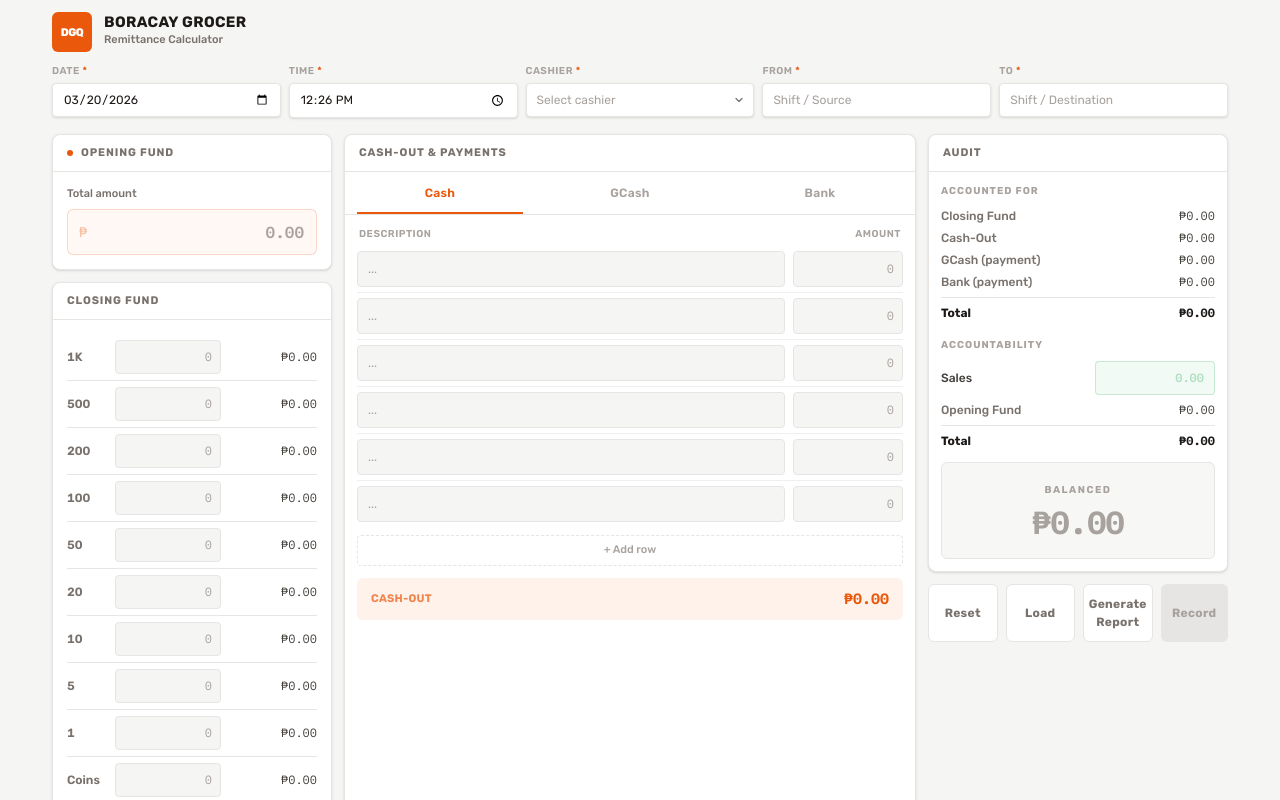
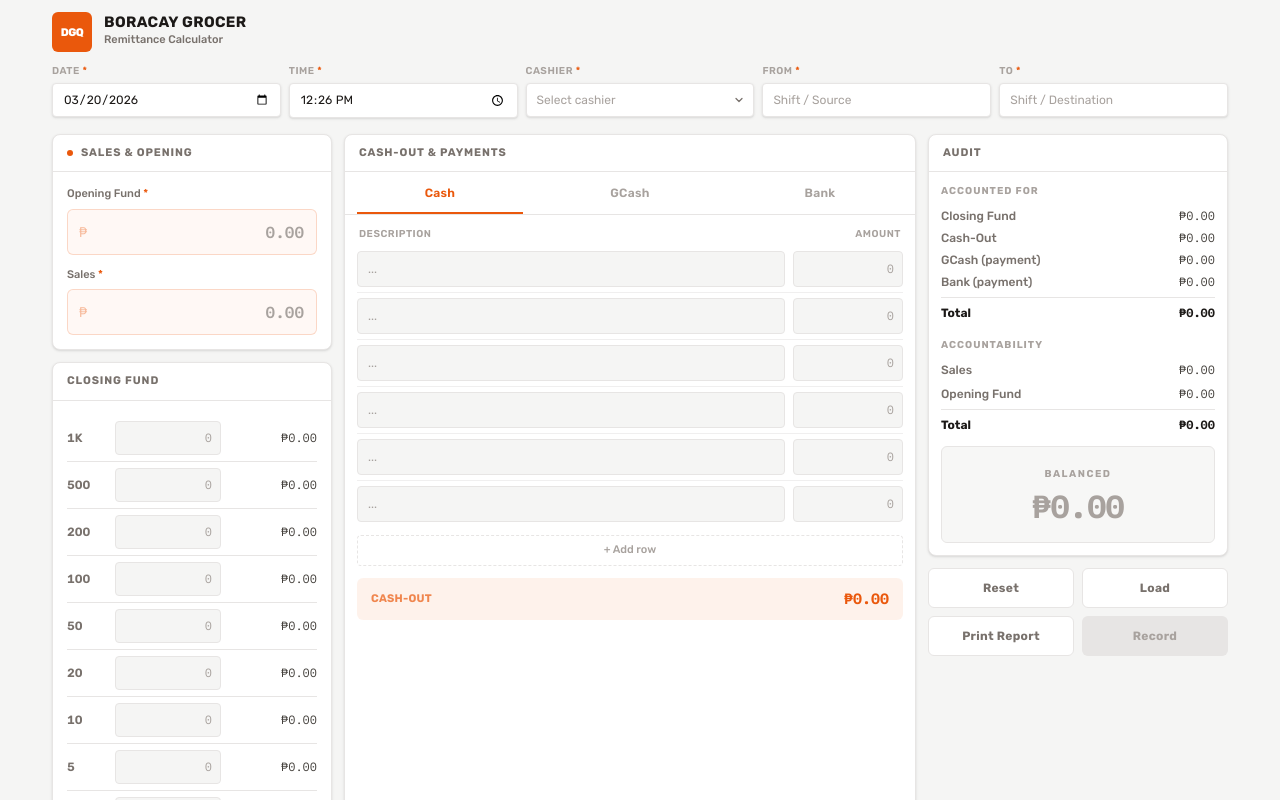
Before and after one commit to marlonjohnynion/dgq-app, a Next.js app: page / in a window 1280 px wide. Shown: the top 800 px of the page. Built offline with nearby package versions, Linux system fonts and the light colour scheme.

Commit message:
fix: multi issues

```diff
--- a/src/components/RemittanceCalculator.tsx
+++ b/src/components/RemittanceCalculator.tsx
@@ -139,7 +139,7 @@ export default function RemittanceCalculator() {
     e.target.value = "";
   };
 
-  const canRecord = Boolean(txDate && txTime && cashier && txFrom && txTo);
+  const canRecord = Boolean(txDate && txTime && cashier && txFrom && txTo && sales && openingFund);
 
   const handlePrintReport = () => {
     // epson TM-U220D: 76mm paper, 16 cpi, 33 cols native
@@ -352,9 +352,21 @@ export default function RemittanceCalculator() {
 
         {/* ── col 1: funds ── */}
         <div className="space-y-3">
-          <Panel title="Opening Fund" accent>
-            <label className="block text-[11px] text-text-2 mb-1.5 font-medium">Total amount</label>
-            <MoneyInput value={openingFund} onChange={(v) => setOpeningFund(parseFloat(v) || 0)} />
+          <Panel title="Sales & Opening" accent>
+            <div className="space-y-3">
+              <div>
+                <label className="block text-[11px] text-text-2 mb-1.5 font-medium">
+                  Opening Fund <span className="text-accent">*</span>
+                </label>
+                <MoneyInput value={openingFund} onChange={(v) => setOpeningFund(parseFloat(v) || 0)} />
+              </div>
+              <div>
+                <label className="block text-[11px] text-text-2 mb-1.5 font-medium">
+                  Sales <span className="text-accent">*</span>
+                </label>
+                <MoneyInput value={sales} onChange={(v) => setSales(parseFloat(v) || 0)} />
+              </div>
+            </div>
           </Panel>
 
           <Panel title="Closing Fund">
@@ -487,12 +499,7 @@ export default function RemittanceCalculator() {
               <div>
                 <p className="text-[10px] font-bold text-text-3 uppercase tracking-[0.1em] mb-2">Accountability</p>
                 <div className="space-y-1.5">
-                  <div className="flex items-center justify-between gap-3">
-                    <span className="text-[12px] font-medium text-text-1">Sales</span>
-                    <div className="w-[120px]">
-                      <SalesInput value={sales} onChange={(v) => setSales(parseFloat(v) || 0)} />
-                    </div>
-                  </div>
+                  <Row label="Sales" value={sales} />
                   <Row label="Opening Fund" value={openingFund} />
                   <div className="border-t border-surface-3 pt-1.5 mt-1.5">
                     <Row label="Total" value={accountability} bold />
@@ -523,29 +530,29 @@ export default function RemittanceCalculator() {
           </Panel>
 
           {/* actions (desktop) */}
-          <div className="hidden lg:flex gap-2 no-print">
+          <div className="hidden lg:grid grid-cols-2 gap-2 no-print">
             <button
               onClick={reset}
-              className="flex-1 py-2.5 rounded-md text-[12px] font-bold tracking-wide bg-surface-1 border border-surface-3 text-text-2 hover:text-text-1 hover:border-surface-4 transition-colors cursor-pointer focus-ring"
+              className="py-2.5 rounded-md text-[12px] font-bold tracking-wide bg-surface-1 border border-surface-3 text-text-2 hover:text-text-1 hover:border-surface-4 transition-colors cursor-pointer focus-ring"
             >
               Reset
             </button>
             <button
               onClick={() => fileInputRef.current?.click()}
-              className="flex-1 py-2.5 rounded-md text-[12px] font-bold tracking-wide bg-surface-1 border border-surface-3 text-text-2 hover:text-text-1 hover:border-surface-4 transition-colors cursor-pointer focus-ring"
+              className="py-2.5 rounded-md text-[12px] font-bold tracking-wide bg-surface-1 border border-surface-3 text-text-2 hover:text-text-1 hover:border-surface-4 transition-colors cursor-pointer focus-ring"
             >
               Load
             </button>
             <button
               onClick={handlePrintReport}
-              className="flex-1 py-2.5 rounded-md text-[12px] font-bold tracking-wide bg-surface-1 border border-surface-3 text-text-2 hover:text-text-1 hover:border-surface-4 transition-colors cursor-pointer focus-ring"
+              className="py-2.5 rounded-md text-[12px] font-bold tracking-wide bg-surface-1 border border-surface-3 text-text-2 hover:text-text-1 hover:border-surface-4 transition-colors cursor-pointer focus-ring"
             >
-              Generate Report
+              Print Report
             </button>
             <button
               onClick={handleSave}
               disabled={!canRecord}
-              className={`flex-1 py-2.5 rounded-md text-[12px] font-bold tracking-wide transition-colors focus-ring ${
+              className={`py-2.5 rounded-md text-[12px] font-bold tracking-wide transition-colors focus-ring ${
                 canRecord
                   ? "bg-accent text-white hover:bg-accent-hover cursor-pointer"
                   : "bg-surface-3 text-text-3 cursor-not-allowed"
```
